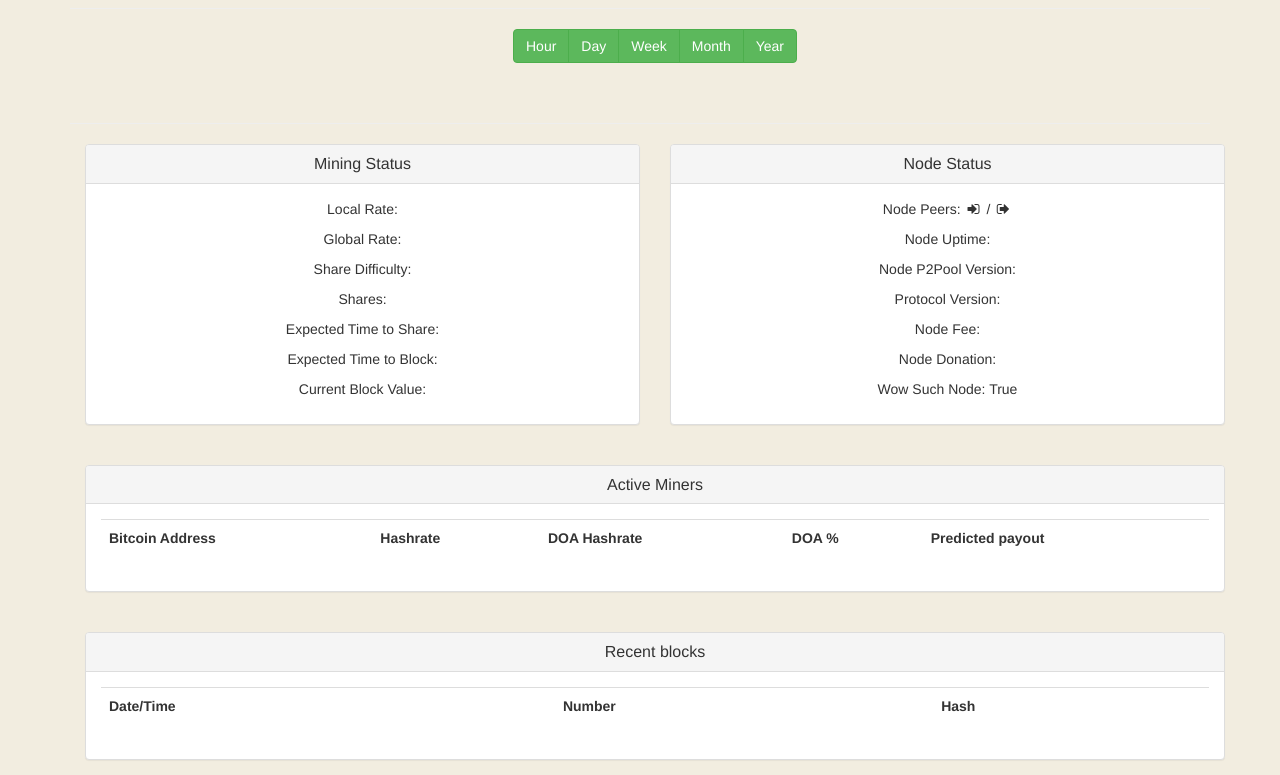
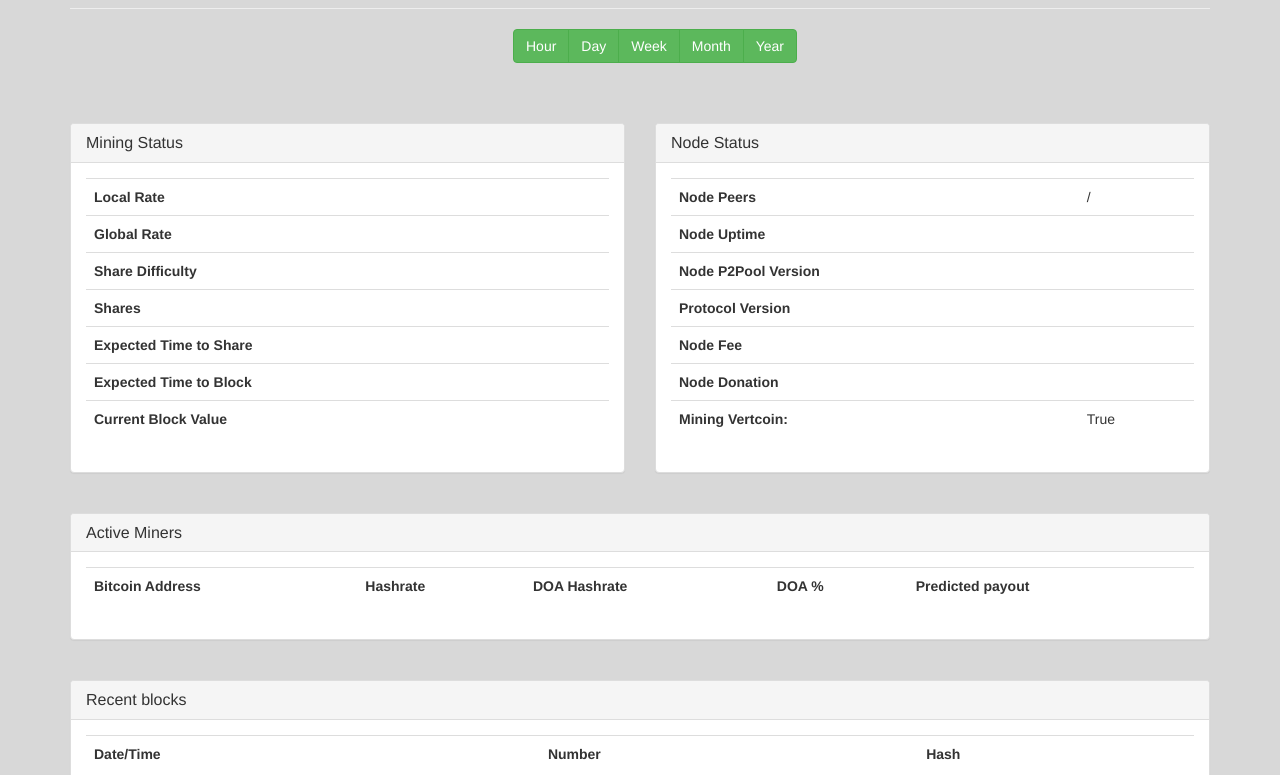
Before and after one commit to siegbenn/prettypool, a plain HTML site: page index.html in a window 1280 px wide. Shown: the part 295-1070 px from the top of the page. Drawn offline with Linux system fonts and the light colour scheme; no server answers.

Commit message:
changed theme for vertcoin

```diff
--- a/css/custom.css
+++ b/css/custom.css
@@ -1,7 +1,9 @@
 body {
-    background: #F2EDE0;
+    background: #d8d8d8;
 }
 
-.container {
-    width:1170px;
+
+hr
+{
+  border-color: #123455;
 }
--- a/index.html
+++ b/index.html
@@ -9,7 +9,7 @@
     <meta content="" name="author">
     <link href="../../docs-assets/ico/favicon.png" rel="shortcut icon">
 
-    <title>Potato Pool (DOGE) - US East Node</title>
+    <title>Vertmine - P2Pool (US East Node)</title>
     <link href="css/bootstrap.min.css" rel="stylesheet">
     <link href="//netdna.bootstrapcdn.com/font-awesome/4.0.3/css/font-awesome.css" rel="stylesheet">
     <link href="css/custom.css" rel="stylesheet">
@@ -21,6 +21,7 @@
     <script src="js/util.js"></script>
     <script src="js/charts.js"></script>
 </head>
+<body>
 <!-- Static navbar -->
     <div class="navbar navbar-inverse navbar-static-top" role="navigation">
       <div class="container">
@@ -31,7 +32,7 @@
             <span class="icon-bar"></span>
             <span class="icon-bar"></span>
           </button>
-          <a class="navbar-brand" href="#">Potato Pool</a>
+          <a class="navbar-brand" href="#">Vertmine</a>
         </div>
         <div class="navbar-collapse collapse">
           <ul class="nav navbar-nav">
@@ -42,7 +43,7 @@
           </ul>
           <ul class="nav navbar-nav navbar-right">
             <li class="dropdown active">
-              <a href="#" class="dropdown-toggle" data-toggle="dropdown">Dogecoin<b class="caret"></b></a>
+              <a href="#" class="dropdown-toggle" data-toggle="dropdown">Vertcoin<b class="caret"></b></a>
               <ul class="dropdown-menu">
                 <li><a href="#">US East</a></li>
               </ul>
@@ -51,11 +52,10 @@
         </div><!--/.nav-collapse -->
       </div>
     </div>
-<body class="text-center">
     <div class="container">
         <div class="page-header text-center">
 	    <img src="img/vertcoin.png" style="width:100px;height:100px;">
-            <h2>Dogecoin  - US East Node</h2><b><small>Updated: <span id='updated'></span></small></b>
+            <h2>Vertmine - US East Node</h2><b><small>Updated: <span id='updated'></span></small></b>
         </div><!-- Alerts -->
 
         <div class="alert alert-danger hidden" id='node_alerts'></div>
@@ -70,35 +70,68 @@
 	    </center>
         </div><br>
         <br>
-
+</div>
         <div id='chart'></div>
-        <hr>
 
 <div class="container">
         <div class="row">
+            <!-- Start Row -->
+            <br>
+
             <div class="col-lg-6">
-
                 <div class="panel panel-default">
                     <div class="panel-heading">
                         <h3 class="panel-title">Mining Status</h3>
                     </div>
 
                     <div class="panel-body">
+                        <table class="table">
+                            <tr>
+                                <th>Local Rate</th>
 
-                        <p>Local Rate: <span id='local_rate'></span></p>
+                                <td><span id='local_rate'></span></td>
+                            </tr>
 
-                        <p>Global Rate: <span id='global_rate'></span></p>
+                            <tr>
+                                <th>Global Rate</th>
 
-                        <p>Share Difficulty: <span id='share_difficulty'></span></p>
+                                <td><span id='global_rate'></span></td>
+                            </tr>
 
-                        <p>Shares: <span id='shares'></span></p>
+                            <tr>
+                                <th>Share Difficulty</th>
 
-                        <p>Expected Time to Share: <span id='expected_time_to_share'></span></p>
+                                <td><span id='share_difficulty'></span></td>
+                            </tr>
 
-                        <p>Expected Time to Block: <span id='expected_time_to_block'></span></p>
+                            <tr>
+                                <th>Shares</th>
 
-                        <p>Current Block Value: <span id='block_value'></span></p>
-                    </div></div>
+                                <td><span id='shares'></span></td>
+                            </tr>
+
+                            <tr>
+                                <th>Expected Time to Share</th>
+
+                                <td><span id=
+                                'expected_time_to_share'></span></td>
+                            </tr>
+
+                            <tr>
+                                <th>Expected Time to Block</th>
+
+                                <td><span id=
+                                'expected_time_to_block'></span></td>
+                            </tr>
+
+                            <tr>
+                                <th>Current Block Value</th>
+
+                                <td><span id='block_value'></span></td>
+                            </tr>
+                        </table>
+                    </div>
+                </div>
             </div>
 
             <div class="col-lg-6">
@@ -108,26 +141,58 @@
                     </div>
 
                     <div class="panel-body">
+                        <table class="table">
+                            <tr>
+                                <th>Node Peers</th>
 
+                                <td><span id='peers_in'></span> / <span id=
+                                'peers_out'></span></td>
+                            </tr>
 
-                        <p>Node Peers: <i class='fa fa-sign-in fa-fw'></i><span id='peers_in'></span> / <i class='fa fa-sign-out fa-fw'></i><span id='peers_out'></span></p>
+                            <tr>
+                                <th>Node Uptime</th>
 
-                        <p>Node Uptime: <span id='node_uptime'></span></p>
+                                <td><span id='node_uptime'></span></td>
+                            </tr>
 
-                        <p>Node P2Pool Version: <span id='p2pool_version'></span></p>
+                            <tr>
+                                <th>Node P2Pool Version</th>
 
-                        <p>Protocol Version: <span id='protocol_version'></span></p>
+                                <td><span id='p2pool_version'></span></td>
+                            </tr>
 
-                        <p>Node Fee: <span id='node_fee'></span></p>
+                            <tr>
+                                <th>Protocol Version</th>
 
-                        <p>Node Donation: <span id='node_donation'></span></p>
-<p>Wow Such Node: True</p>
-                    </div></div>
+                                <td><span id='protocol_version'></span></td>
+                            </tr>
+
+                            <tr>
+                                <th>Node Fee</th>
+
+                                <td><span id='node_fee'></span></td>
+                            </tr>
+
+                            <tr>
+                                <th>Node Donation</th>
+
+                                <td><span id='node_donation'></span></td>
+                            </tr>
+
+                            <tr>
+                                <th>Mining Vertcoin:</th>
+
+                                <td>True</td>
+                            </tr>
+                        </table>
                     </div>
                 </div>
-        </div><br>
+            </div>
+        </div><!-- End Row -->
+        <br>
 
-<div class="container">
+        <div class="row">
+            <div class="col-lg-12">
                 <div class="panel panel-default">
                     <div class="panel-heading">
                         <h3 class="panel-title">Active Miners</h3>
@@ -148,15 +213,20 @@
                             </tr>
                         </table>
                     </div>
+                </div>
+            </div>
         </div><br>
 
+        <div class="row">
+            <div class="col-lg-12">
                 <div class="panel panel-default">
                     <div class="panel-heading">
                         <h3 class="panel-title">Recent blocks</h3>
                     </div>
 
                     <div class="panel-body">
-                <table class="table tabel-hover text-left" id='recent_blocks'>
+                        <table class="table tabel-hover text-left" id=
+                        'recent_blocks'>
                             <tr>
                                 <th class="text-left">Date/Time</th>
 
@@ -168,7 +238,8 @@
                     </div>
                 </div>
             </div>
-    </div><!-- /container -->
+        </div>
+    </div>
     <script type="text/javascript">
 
     $(document).ready(function() {
--- a/js/charts.js
+++ b/js/charts.js
@@ -30,7 +30,8 @@ var draw= function(hashrate, doarate) {
     },
     plotOptions: {
       areaspline: {
-        fillColor: '#ace',
+        fillColor: '#87af75',
+        color: '#87af75',
         marker: { enabled: false },
         lineWidth: 1,
         shadow: false,
```
Lines whose indentation alone changed are shown as unchanged.
